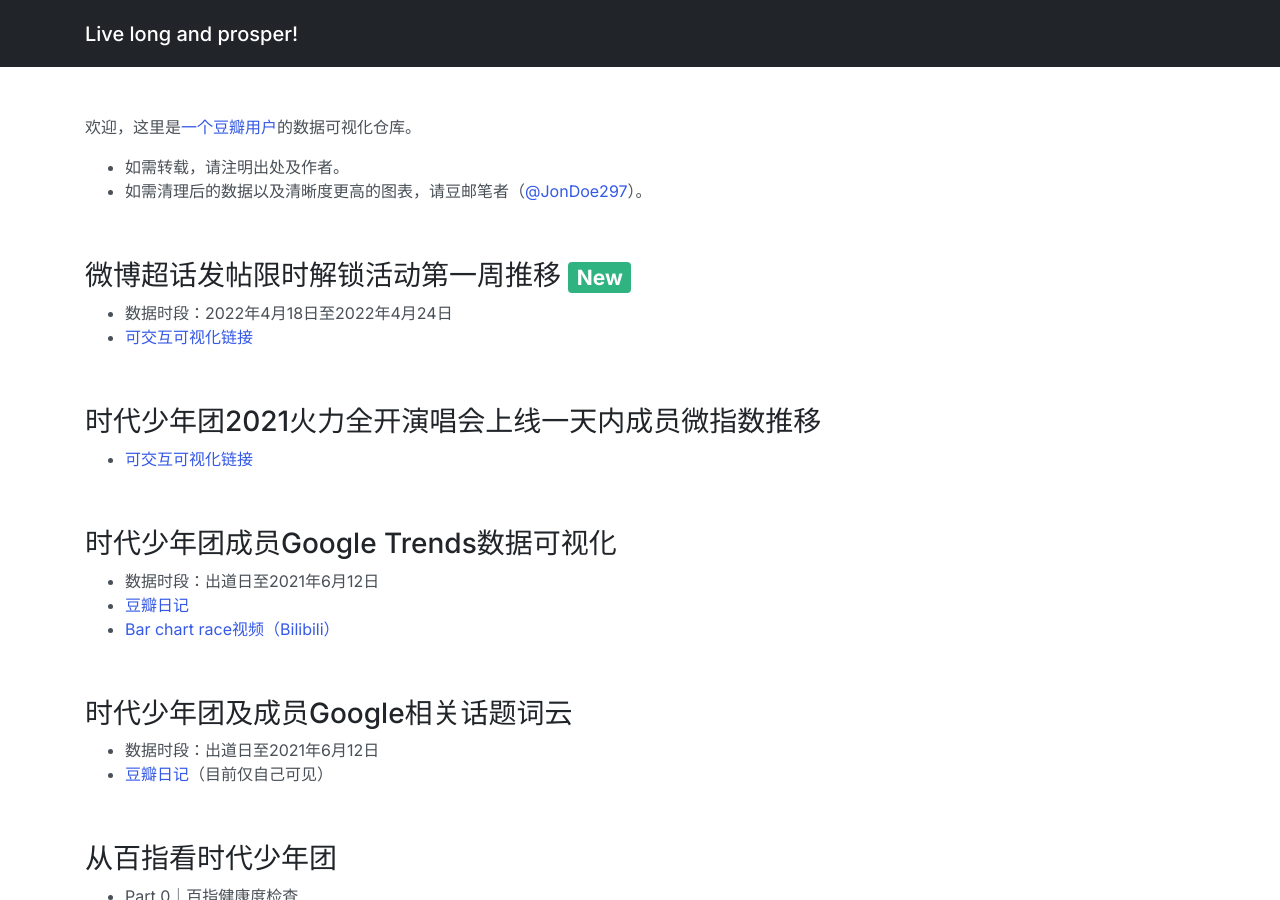
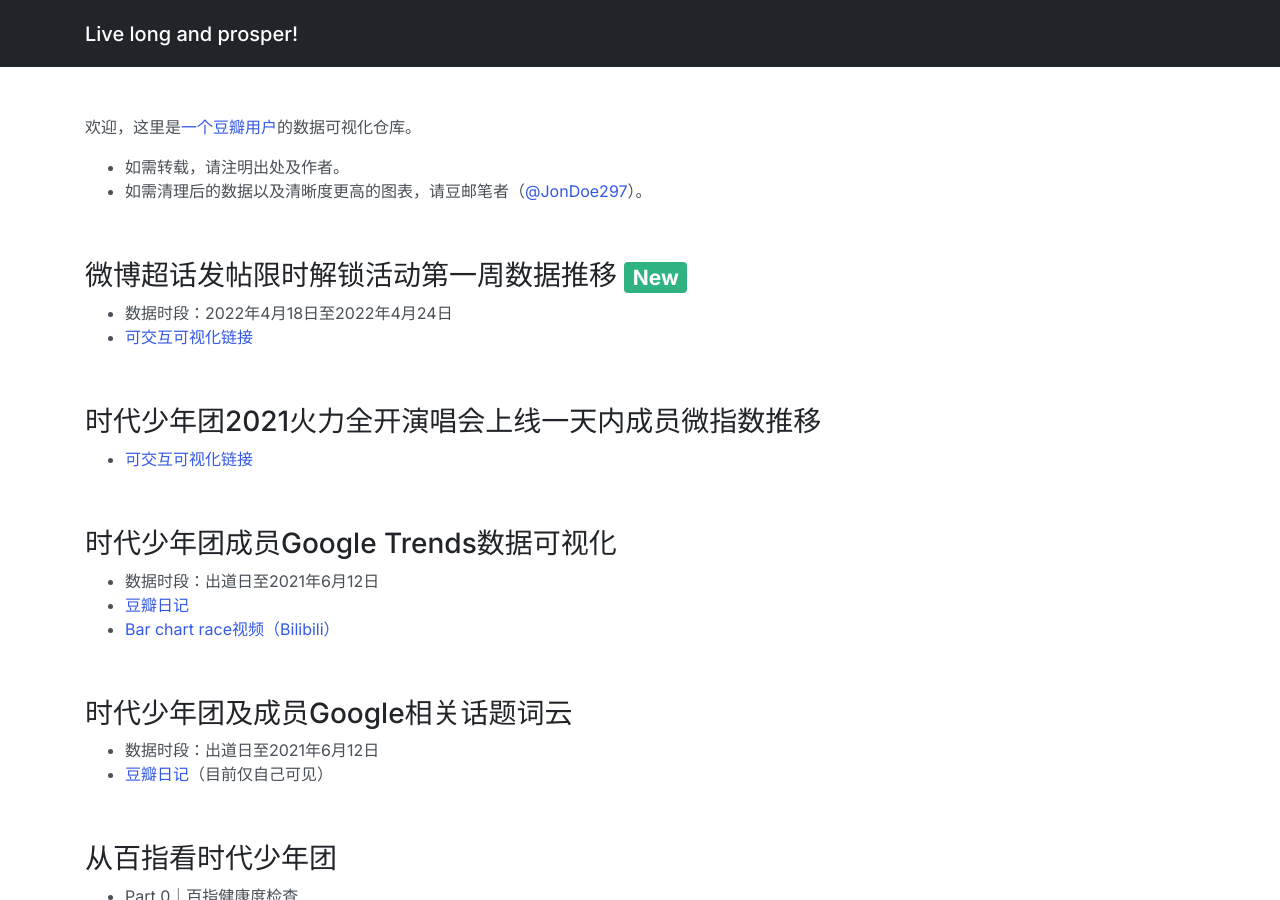
Before and after one commit to webbglass/webbglass.github.io, a Jekyll site: the page built from index.md, in a window 1280 px wide and 900 px high. Built offline with Jekyll 4.4.1, drawn with Linux system fonts in a browser that asks for light colours; our own code applies the rules of GitHub Pages for plain Markdown files.

Commit message:
Update index.md

```diff
--- a/index.md
+++ b/index.md
@@ -9,7 +9,7 @@ title: [一个豆瓣用户](https://www.douban.com/people/JonDoe297/)的数据
 
 <br>
 
-### 微博超话发帖限时解锁活动第一周推移 <span class="badge bg-success" style="color:white">New</span>
+### 微博超话发帖限时解锁活动第一周数据推移 <span class="badge bg-success" style="color:white">New</span>
 
 * 数据时段：2022年4月18日至2022年4月24日
 * [可交互可视化链接](https://webbglass.github.io/weibo-unlock-2022/)
```
